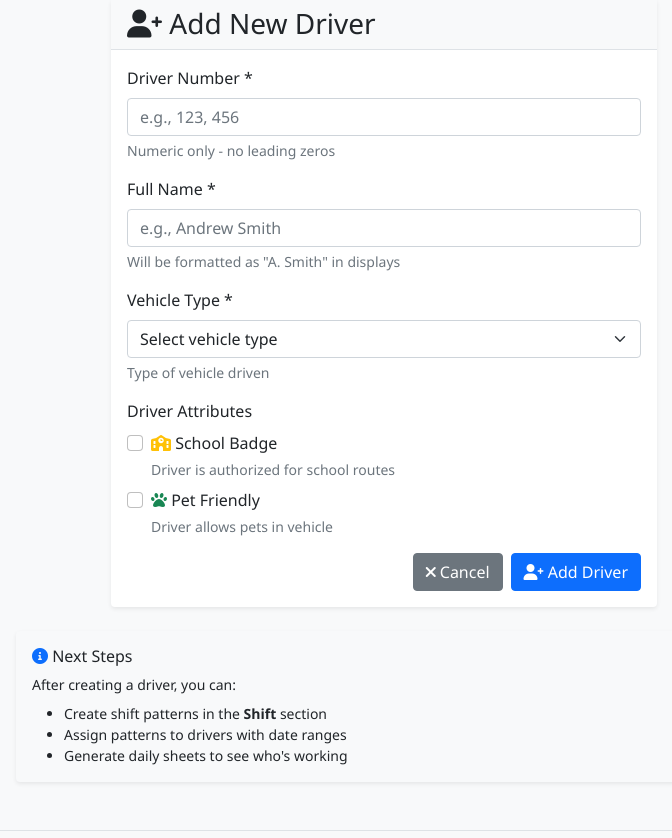
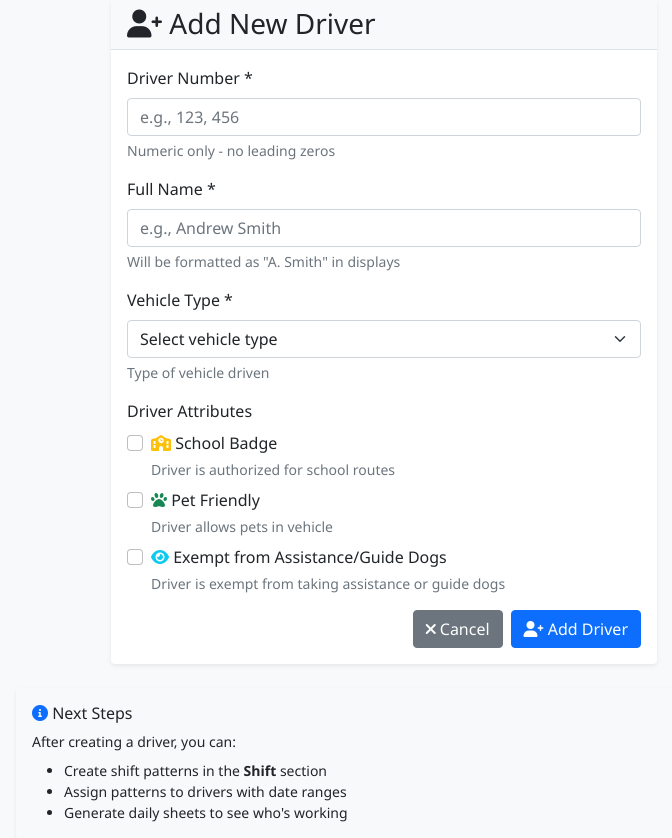
Before and after one commit to lambo28/shift-sheets, a Flask app: page /driver/add in a window 1280 px wide. Shown: the part 82-920 px from the top of the page, without its empty margins (256-928 px from the left). Run offline with Flask 3, Linux system fonts and the light colour scheme.

Commit message:
Add assistance/guide dog exemption option for drivers

```diff
--- a/app.py
+++ b/app.py
@@ -25,6 +25,7 @@ class Driver(db.Model):
     car_type = db.Column(db.String(100), nullable=False)  # Standard, Estate, XL Estate, Minibus
     school_badge = db.Column(db.Boolean, default=False)
     pet_friendly = db.Column(db.Boolean, default=False)
+    assistance_guide_dogs_exempt = db.Column(db.Boolean, default=False)
     created_at = db.Column(db.DateTime, default=datetime.utcnow)
 
     # Relationships
@@ -304,7 +305,8 @@ def add_driver():
             name=request.form.get("name"),
             car_type=request.form.get("car_type"),
             school_badge=bool(request.form.get("school_badge")),
-            pet_friendly=bool(request.form.get("pet_friendly"))
+            pet_friendly=bool(request.form.get("pet_friendly")),
+            assistance_guide_dogs_exempt=bool(request.form.get("assistance_guide_dogs_exempt"))
         )
 
         try:
--- a/templates/add_driver.html
+++ b/templates/add_driver.html
@@ -58,6 +58,13 @@
                             </label>
                             <div class="form-text">Driver allows pets in vehicle</div>
                         </div>
+                        <div class="form-check mt-2">
+                            <input class="form-check-input" type="checkbox" id="assistance_guide_dogs_exempt" name="assistance_guide_dogs_exempt" value="1">
+                            <label class="form-check-label" for="assistance_guide_dogs_exempt">
+                                <i class="fas fa-eye text-info"></i> Exempt from Assistance/Guide Dogs
+                            </label>
+                            <div class="form-text">Driver is exempt from taking assistance or guide dogs</div>
+                        </div>
                     </div>
 
                     <div class="d-flex gap-2 justify-content-end">
--- a/templates/daily_sheet.html
+++ b/templates/daily_sheet.html
@@ -74,6 +74,11 @@
                                                         <i class="fas fa-paw"></i>
                                                     </span>
                                                 {% endif %}
+                                                {% if driver.assistance_guide_dogs_exempt %}
+                                                    <span class="badge bg-info" title="Exempt from Assistance/Guide Dogs">
+                                                        <i class="fas fa-eye"></i>
+                                                    </span>
+                                                {% endif %}
                                             </div>
                                         </td>
                                     </tr>
```
Also changed, not shown: templates/drivers.html (+6 -1 lines), README.md.
